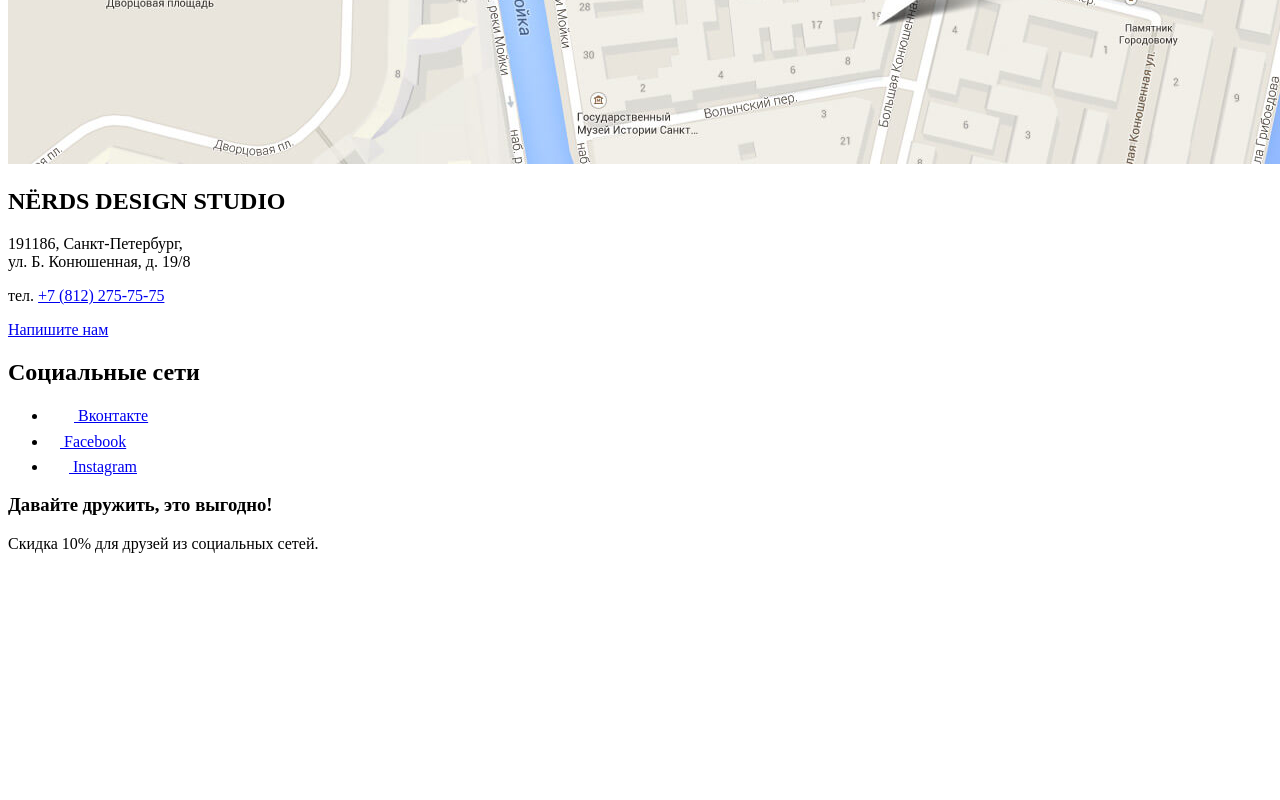
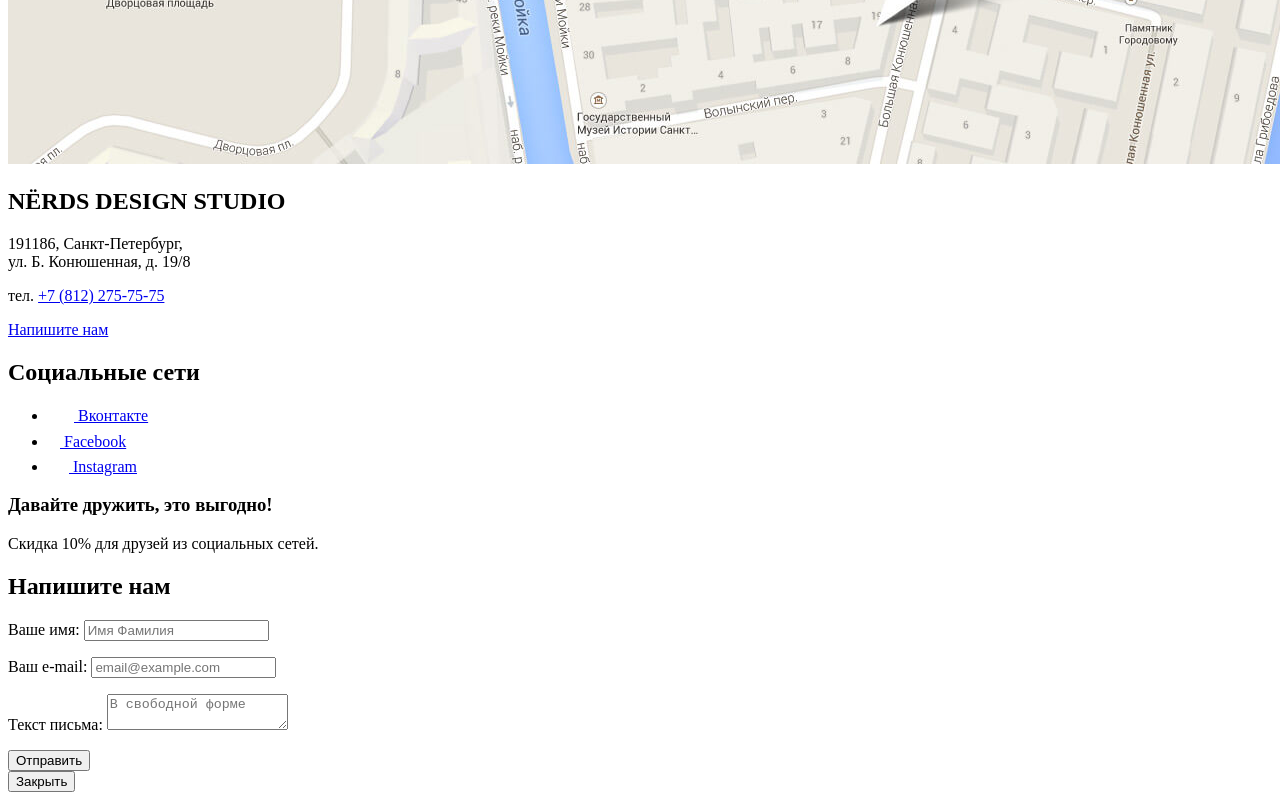
Before and after one commit to sacart995/1158085-nerds-27, a plain HTML site: page catalog.html in a window 1280 px wide. Shown: the part 5684-6484 px from the top of the page. Before the commit the page ends 6253 px from the top, so only its background shows below. Drawn offline with Linux system fonts and the light colour scheme.

Commit message:
Update catalog.html

```diff
--- a/catalog.html
+++ b/catalog.html
@@ -16,7 +16,7 @@
         <ul class="site-navigation">
           <li><a href="#">Студия</a></li>
           <li><a href="#">Клиенты</a></li>
-          <li><a class="current" href="#">Магазин</a></li>
+          <li><a class="current" href="catalog.html">Магазин</a></li>
           <li><a href="#">Контакты</a></li>
         </ul>
         <a class="user-navigation" href="#">Корзина
@@ -263,5 +263,28 @@
       </div>
     </section>
   </footer>
+
+  <section class="modal modal-contacts">
+    <h2>Напишите нам</h2>
+    <form class="contacts-form" action="https://echo.htmlacademy.ru" method="post">
+      <div class="modal-contacts-row">
+        <p>
+          <label for="name">Ваше имя:</label>
+          <input id="name" type="text" name="name" placeholder="Имя Фамилия">
+        </p>
+        <p>
+          <label for="email">Ваш e-mail:</label>
+          <input id="email" type="text" name="email" placeholder="email@example.com">
+        </p>
+      </div>
+      <p>
+        <label for="message">Текст письма:</label>
+        <textarea id="message" name="message" placeholder="В свободной форме"></textarea>
+      </p>
+      <button class="button" type="submit">Отправить</button>
+    </form>
+    <button class="modal-close" type="button"><span class="visually-hidden">Закрыть</span></button>
+  </section>
+
 </body>
 </html>
```
